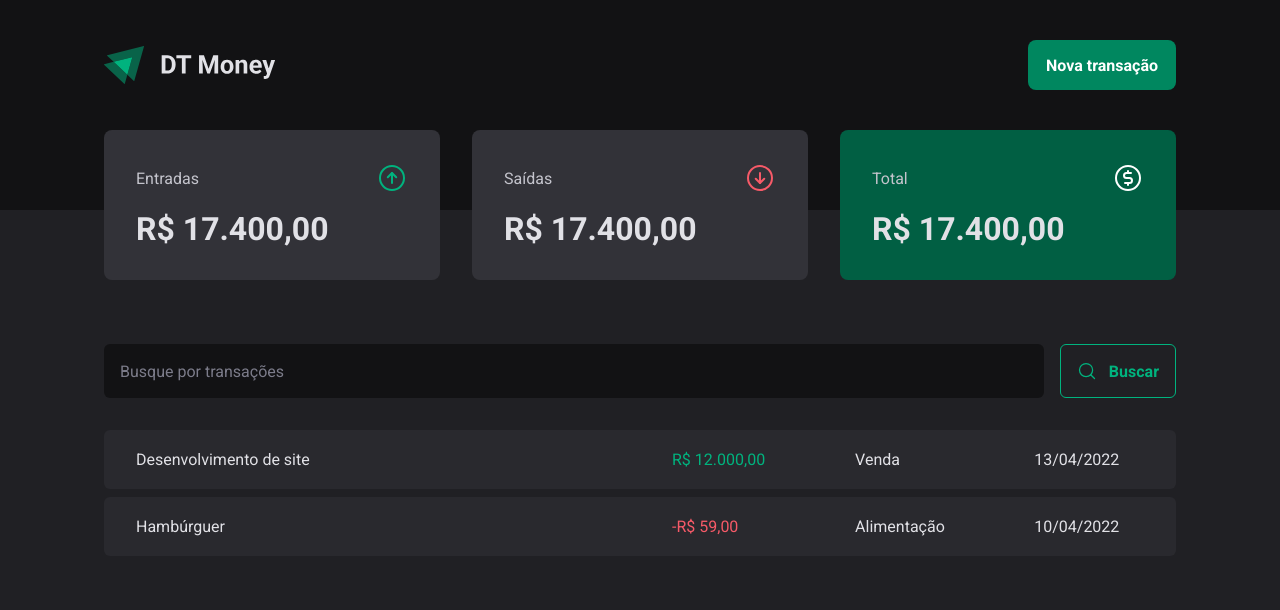
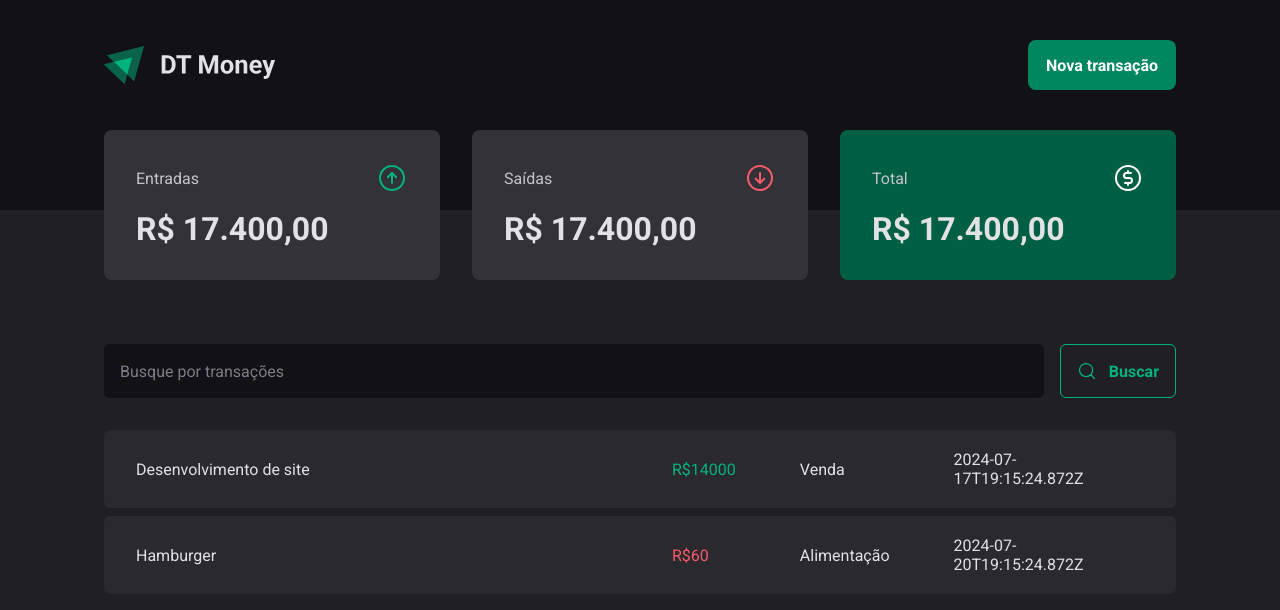
Before and after one commit to artprange/mba-expense-tracker, a React (Vite) app: page / in a window 1280 px wide. Shown: the top 610 px of the page. Built offline with nearby package versions, Linux system fonts and the light colour scheme; data requests are answered from the project's data file.

Commit message:
mapping the api and redering it

```diff
--- a/src/pages/Transactions/index.tsx
+++ b/src/pages/Transactions/index.tsx
@@ -1,3 +1,4 @@
+import { useEffect, useState } from 'react'
 import { Header } from '../../components/Header'
 import { Summary } from '../../components/Summary'
 import { SearchForm } from './components/SearchForm'
@@ -7,7 +8,26 @@
   TransactionTable,
 } from './styles'
 
+interface Transaction {
+  id: number
+  description: string
+  type: 'income' | 'expense'
+  price: number
+  category: string
+  createdAt: string
+}
+
 export function Transactions() {
+  const [transactions, setTransactions] = useState<Transaction>([])
+
+  async function loadTransactions() {
+    const response = await fetch('http://localhost:3000/transactions')
+    const data = await response.json()
+    setTransactions(data)
+  }
+  useEffect(() => {
+    loadTransactions()
+  }, [])
   return (
     <div>
       <Header />
@@ -18,22 +38,20 @@
 
         <TransactionTable>
           <tbody>
-            <tr>
-              <td width="50%">Desenvolvimento de site</td>
-              <td>
-                <PriceHighlight variant="income">R$ 12.000,00</PriceHighlight>
-              </td>
-              <td>Venda</td>
-              <td>13/04/2022</td>
-            </tr>
-            <tr>
-              <td width="50%">Hambúrguer</td>
-              <td>
-                <PriceHighlight variant="expense">-R$ 59,00</PriceHighlight>
-              </td>
-              <td>Alimentação</td>
-              <td>10/04/2022</td>
-            </tr>
+            {transactions.map((transaction: Transaction) => {
+              return (
+                <tr key={transaction.id}>
+                  <td width="50%">{transaction.description}</td>
+                  <td>
+                    <PriceHighlight variant={transaction.type}>
+                      R${transaction.price}
+                    </PriceHighlight>
+                  </td>
+                  <td>{transaction.category}</td>
+                  <td>{transaction.createdAt}</td>
+                </tr>
+              )
+            })}
           </tbody>
         </TransactionTable>
       </TransactionContainer>
```
